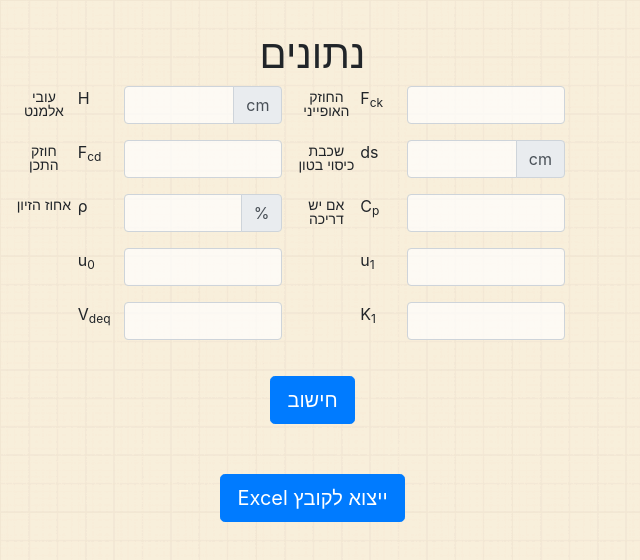
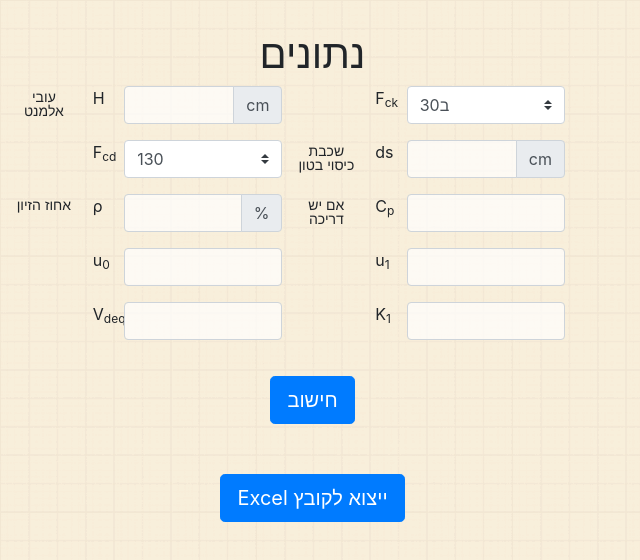
Before and after one commit to matanshap/teken446calculator, a React (Create React App) app: page / in a window 1280 px wide. Shown: the top 560 px of the page, without its empty margins (0-640 px from the left). Built offline with nearby package versions, Linux system fonts and the light colour scheme.

Commit message:
bug fix and new feature

```diff
--- a/package.json
+++ b/package.json
@@ -13,6 +13,7 @@
     "@types/react-bootstrap": "^0.32.25",
     "@types/react-dom": "^17.0.3",
     "bootstrap": "^4.6.0",
+    "collections": "^5.1.12",
     "react": "^17.0.2",
     "react-bootstrap": "^1.5.2",
     "react-dom": "^17.0.2",
@@ -43,5 +44,8 @@
       "last 1 firefox version",
       "last 1 safari version"
     ]
+  },
+  "devDependencies": {
+    "@types/collections": "^5.1.1"
   }
 }
--- a/src/App.tsx
+++ b/src/App.tsx
@@ -2,8 +2,9 @@ import React from 'react'
 import { Container, Row, Col, Button, Alert, Form } from 'react-bootstrap'
 import 'bootstrap/dist/css/bootstrap.min.css';
 import useFormFields from './useFormFields'
-
+import { FormFields } from "./types";
 import ValuesForm from './ValuesForm'
+import Results from './Results'
 
 
 function valuesToCsv(values: any[][]) {
@@ -21,34 +22,65 @@ function calculateVrdc(h: number, ds: number, rho: number, cp: number, u0: numbe
   const d = h - ds
   const vrdc0 = (((0.12*k*Math.pow(100*rho*0.7*fck, 1/3))*0.1*cp)*u0*d)/100
   const vrdc1 = (((0.12*k*Math.pow(100*rho*0.7*fck, 1/3))*0.1*cp)*u1*d)/100
-  return Math.max(vrdc0, vrdc1)
+  return [vrdc0, vrdc1, Math.max(vrdc0, vrdc1)]
 }
 
 function calculateK(d: number) {
-  return 1 + (Math.sqrt(200/d))
+  return Math.min(1 + (Math.sqrt(200/d)), 2)
 }
 
 
-function App() {
-  const {formFields, createChangeHandler} = useFormFields({
-    h: undefined as number | undefined, ds: undefined as number | undefined,
-    rho: undefined as number | undefined, cp: undefined as number | undefined,
-    u0: undefined as number | undefined, u1: undefined as number | undefined,
-    vdeq: undefined as number | undefined, fck: undefined as number | undefined,
-    fcd: undefined as number | undefined,
+const getFckNumber = (value: string | undefined) => {
+  switch(value) {
+    case 'ב30':
+      return 30
+    case 'ב40':
+      return 40
+    case 'ב50':
+      return 50
+    default:
+      return undefined
+  }
+}
+
+const getFcdValue = (value: string | undefined) => {
+  switch(value) {
+    case 'ב30':
+      return 130
+    case 'ב40':
+      return 175
+    case 'ב50':
+      return 221
+    default:
+      return undefined
+  }
+}
+
+function App(): JSX.Element {
+  const {formFields, createChangeHandler} = useFormFields<FormFields>({
+    h: undefined, ds: undefined,
+    rho: undefined, cp: undefined,
+    u0: undefined, u1: undefined,
+    vdeq: undefined, fck: undefined,
   })
   const [validated, setValidated] = React.useState(false)
-  const [k, setK] = React.useState(0)
+  const [k, setK] = React.useState<number | undefined>(undefined)
+  const [fcd, setFcd] = React.useState(getFcdValue(formFields.fck))
+  const [results, setResults] = React.useState({vrdc1: undefined, vrdc0: undefined, vrdMax: undefined})
   const [alert, setAlert] = React.useState({message: '', variant: 'danger'})
 
+  // const fcd = getFcdValue(formFields.fck)
+  // console.log(formFields.fck, '00000')
   function handleCalculate() {
-    const {h, ds, rho, cp, u0, u1, vdeq, fck, fcd} = formFields
-    if (Object.values(formFields).every(val => typeof val === 'number')) {
+    const {h, ds, rho, cp, u0, u1, vdeq, fck} = formFields
+    if (Object.values(formFields).every(val => val !== undefined)) {
       const d = h - ds
       const k = calculateK(d)
       setK(k)
-      const vrdc = calculateVrdc(h, ds, rho, cp, u0, u1, fck, k)
-      const vrdMax = Math.min(calculateVrdmax(h, ds, u0, fck, fcd), 1.5*vrdc)
+      const [vrdc0, vrdc1, vrdc] = calculateVrdc(h, ds, rho, cp, u0, u1, getFckNumber(fck), k)
+
+      const vrdMax = Math.min(calculateVrdmax(h, ds, u0, getFckNumber(fck), fcd), 1.5*vrdc)
+      setResults({vrdc1, vrdc0, vrdMax})
       if (vdeq < vrdc) {
         setAlert({message: 'תקין', variant: 'success'})
       } else if (vdeq < vrdMax) {
@@ -56,16 +88,20 @@ function App() {
       } else {
         setAlert({message: 'לא ניתן לפתרון', variant: 'danger'})
       }
-    } else {
-
     }
   }
 
+  React.useEffect(() => {
+    setFcd(getFcdValue(formFields.fck))
+  }, [formFields.fck])
+
   const exportToCsv = () => {
-    const keys = Object.keys(formFields)
-    const values = Object.values(formFields) as number[]
+    const keys = Object.keys(formFields).concat(Object.keys(results))
+
+    const values = Object.values(formFields).concat(Object.values(results)) as number[]
 
     const csvData = valuesToCsv([keys, values])
+
     const a = document.createElement('a')
     a.setAttribute("href", csvData)
     a.setAttribute("download", "my_data.csv")
@@ -87,6 +123,7 @@ function App() {
         <h1>נתונים</h1>
         <Form validated={validated} onSubmit={handleSubmit} style={{marginBottom: '50px'}}>
           <ValuesForm
+            fcd={fcd}
             formFields={formFields}
             createChangeHandler={createChangeHandler as ((key: string) => (e: React.ChangeEvent<HTMLInputElement>) => void)}
             k={k}
@@ -102,6 +139,7 @@ function App() {
         {alert.message && <Alert style={{textAlign: 'center'}} variant={alert.variant}>
           {alert.message}
         </Alert>}
+        {results.vrdMax && <Results {...results} />}
       </Col>
     </Container>
   );
--- /dev/null
+++ b/src/Results.tsx
@@ -0,0 +1,30 @@
+import React from 'react'
+import { Form, Row, Col } from 'react-bootstrap'
+
+
+const Field = (props: {title: JSX.Element, value: number}) => {
+  const {title, value} = props
+  return (
+    <Form.Group as={Row}>
+      <Form.Label as={Col} xs="4">
+          { title }
+      </Form.Label>
+      <Col xs="8">
+        <Form.Control readOnly  value={value} style={{backgroundColor: 'rgba(255, 255, 255, 0.7)'}} />
+      </Col>
+    </Form.Group>
+  )
+}
+
+export default function Results(props: {vrdc0: number, vrdc1: number, vrdMax: number}) {
+  return (
+    <>
+        <Field title={<span>vrdc<sub>0</sub></span>} value={props.vrdc0} />
+
+      <Field title={<span>vrdc<sub>1</sub></span>} value={props.vrdc1} />
+      <Field title={<span>vrd<sub>max</sub></span>} value={props.vrdMax} />
+
+    </>
+
+  )
+}
--- a/src/ValuesForm.tsx
+++ b/src/ValuesForm.tsx
@@ -1,6 +1,7 @@
 import React, { useState, useReducer } from 'react'
 import { Form, Col, Row, Container, InputGroup, Button } from "react-bootstrap"
 import './ValuesForm.css'
+import {FormFields} from './types'
 
 interface ValueFieldProps {
   required: boolean
@@ -21,7 +22,7 @@ function ValueField(props: ValueFieldProps): JSX.Element {
             <Col xs="8" style={{ padding: '0 5px 0 0'}}>
               <Form.Text style={{direction: 'rtl', lineHeight: 1}} >{props.text}</Form.Text>
             </Col>
-            <Col xs="4" style={{flexBasis: 0, padding: 0}} >
+            <Col xs="4" >
               <Form.Label style={{whiteSpace: 'nowrap'}} >
                 { props.children }
               </Form.Label>
@@ -37,7 +38,7 @@ function ValueField(props: ValueFieldProps): JSX.Element {
               readOnly={props.readOnly}
               type="number"
               onChange={props.onChange || (() => {})}
-              value={props.value || ''}
+              value={typeof props.value === 'number' ? props.value : ''}
               style={{backgroundColor: 'rgba(255, 255, 255, 0.7)'}}
             />
             {props.end && <InputGroup.Append>
@@ -50,9 +51,42 @@ function ValueField(props: ValueFieldProps): JSX.Element {
   )
 }
 
+interface SelectFieldProps extends React.HTMLProps<HTMLInputElement> {
+  fieldTitle: string | JSX.Element,
+  options: any[],
+  value: any,
+  readOnly?: boolean
+}
+
+function SelectField(props: SelectFieldProps) {
+  console.log(props)
+  return (
+    <Col xs="12" sm="12" md="12" lg={{span: 6, offset: 0}} style={{margin: 'auto'}}  xl="6">
+      <Form.Group as={Row}>
+        <Col xs="4">
+          <Row>
+            <Col xs={{offset: 8}}>
+              <Form.Label>
+                {props.fieldTitle}
+              </Form.Label>
+            </Col>
+          </Row>
+        </Col>
+        <Col xs="8">
+          <Form.Control required readOnly={props.readOnly} onChange={props.onChange as () => string} value={props.value} as="select" custom>
+            {props.options.map(optionValue => <option key={optionValue} value={optionValue}>{optionValue}</option>)}
+          </Form.Control>
+        </Col>
+      </Form.Group>
+    </Col>
+  )
+}
+
+
 type ValuesFormProps = {
   k: number,
-  formFields: {[x: string]: number},
+  fcd: number,
+  formFields: FormFields,
   createChangeHandler: (key: string) => (e: React.ChangeEvent<HTMLInputElement>) => void
 }
 
@@ -63,12 +97,26 @@ export default function ValuesForm(props: ValuesFormProps) {
       <ValueField required value={formFields.h} text="עובי אלמנט" end="cm" onChange={createChangeHandler('h')} >
         H
       </ValueField>
-      <ValueField required value={formFields.fck} text="החוזק האופייני"  onChange={createChangeHandler('fck')} >
+      {/* <ValueField required value={formFields.fck} text="החוזק האופייני"  onChange={createChangeHandler('fck')} >
         F<sub>ck</sub>
-      </ValueField>
-      <ValueField required value={formFields.fcd} text="חוזק התכן" onChange={createChangeHandler('fcd')} >
+      </ValueField> */}
+      <SelectField
+        fieldTitle={<span>F<sub>ck</sub></span>}
+        options={['ב30', 'ב40', 'ב50']}
+        value={formFields.fck}
+        onChange={createChangeHandler('fck')}
+      />
+
+      <SelectField
+        fieldTitle={<span>F<sub>cd</sub></span>}
+        options={[130, 175, 221]}
+        value={props.fcd}
+        readOnly
+      />
+
+      {/* <ValueField required value={formFields.fcd} text="חוזק התכן" onChange={createChangeHandler('fcd')} >
         F<sub>cd</sub>
-      </ValueField>
+      </ValueField> */}
       {/* <div className="marginClass" /> */}
       <ValueField  required value={formFields.ds} onChange={createChangeHandler('ds')} text="שכבת כיסוי בטון" end="cm" >
         ds
--- /dev/null
+++ b/src/types.tsx
@@ -0,0 +1,10 @@
+export interface FormFields {
+  h: number | undefined,
+  ds: number | undefined,
+  rho: number | undefined,
+  cp: number | undefined,
+  u0: number | undefined,
+  u1: number | undefined,
+  vdeq: number | undefined,
+  fck: string | undefined,
+}
--- a/src/useFormFields.tsx
+++ b/src/useFormFields.tsx
@@ -2,10 +2,12 @@ import React, { useState } from "react";
 
 export default function useFormFields<T>(initialValues: T) {
   const [formFields, setFormFields] = useState<T>(initialValues)
+
   const createChangeHandler = (key: keyof T) => (
       e: React.ChangeEvent<HTMLInputElement>,
     ) => {
-        const value = e.target.valueAsNumber;
+      let value: string | number = e.currentTarget.valueAsNumber
+      if (value === undefined) value = e.currentTarget.value
       setFormFields((prev: T) => ({ ...prev, [key]: value }));
     };
     return { formFields, createChangeHandler };
```
Also changed, not shown: 1 other file (tests, documents, lock files or other folders). Lines whose indentation alone changed are shown as unchanged.
